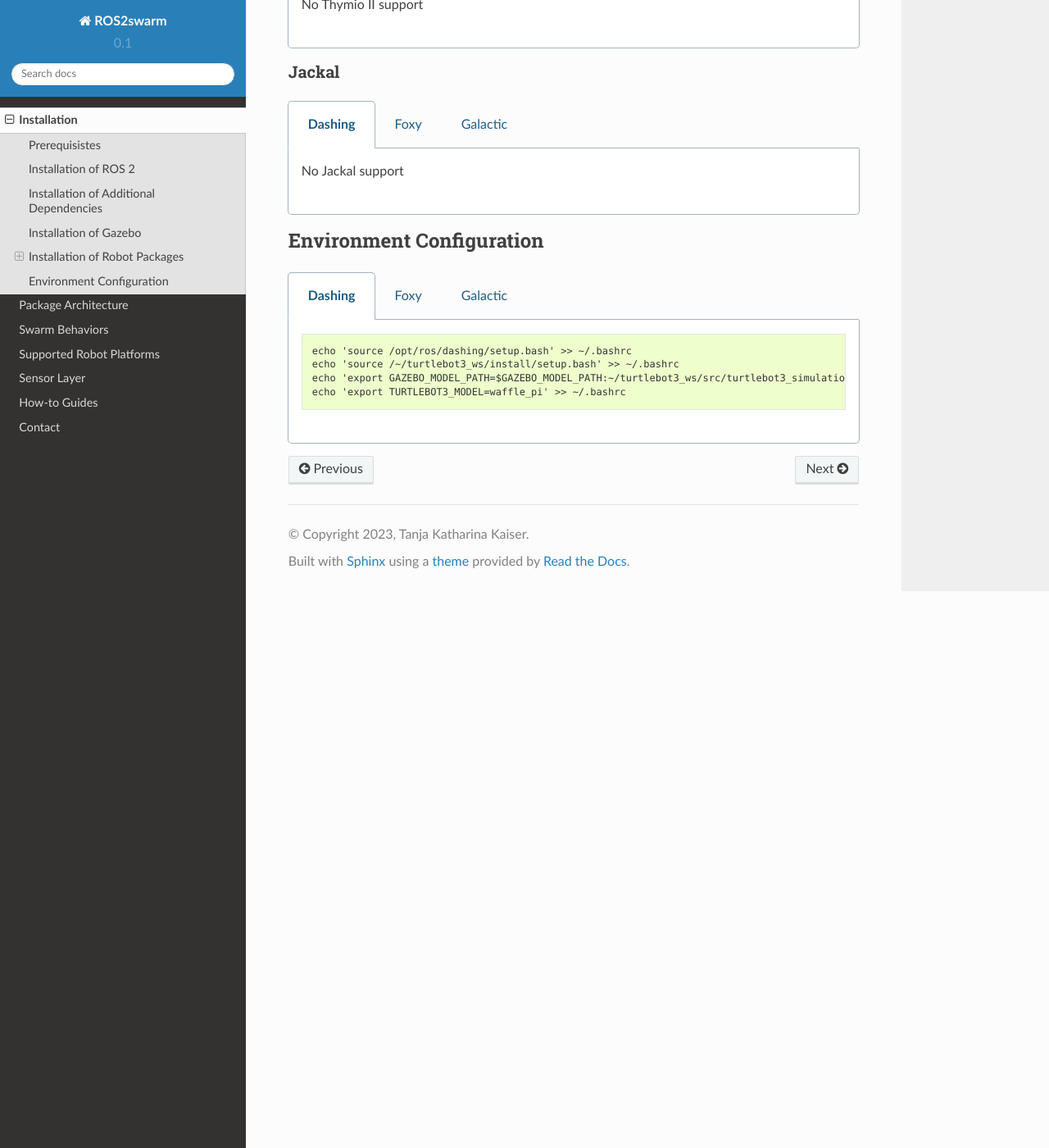
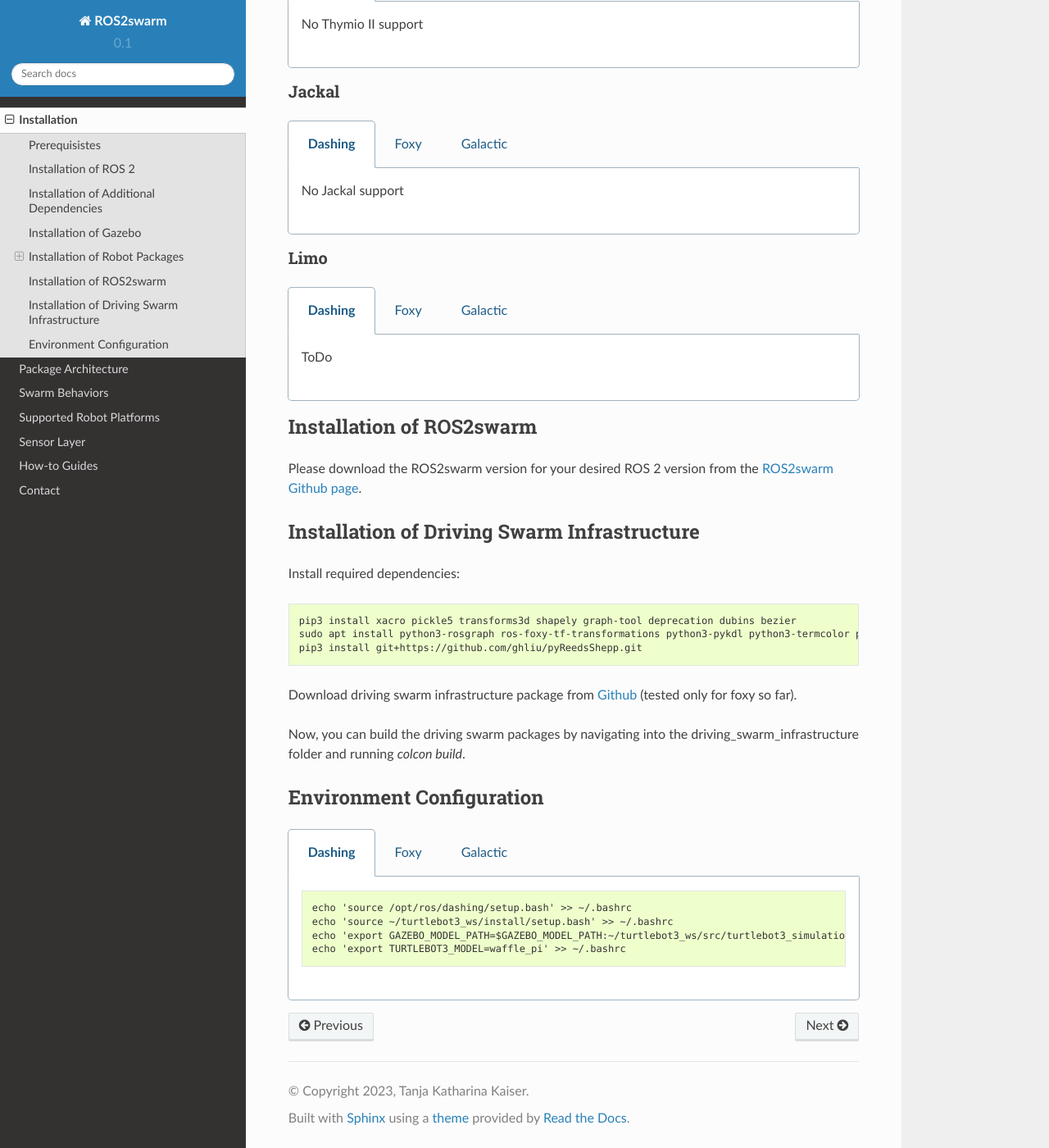
Before and after one commit to ROS2swarm/ROS2swarm_documentation, a Sphinx documentation site: the page built from doc/installation.rst, in a window 1280 px wide and 1400 px high, scrolled down 1950 px. Shown: the whole window at 82% size. Built offline with Sphinx 7.4.7 and the Read the Docs theme 2.0.0, drawn with Linux system fonts in a browser that asks for light colours; some of the changed text lies outside the part shown.

Commit message:
extended installation guide

```diff
--- a/doc/installation.rst
+++ b/doc/installation.rst
@@ -4,8 +4,9 @@ Installation
 This guide is a detailed step by step instruction to install the ROS2swarm package on top of *Ubuntu* for the use with
 
 - the TurtleBot 3
-- the Jackal UGV or
+- the Jackal UGV
 - the Thymio II
+- AgileX Limo
 
 Prerequisistes
 --------------
@@ -30,7 +31,7 @@ Installation of ROS 2
 
 ROS2swarm currently supports ROS 2 Dashing, Foxy, and Galactic.
 
-Please install your desired ROS 2 version (recommended: Galactic) following the official ROS 2 installation guide:
+Please install your desired ROS 2 version (recommended: Foxy) following the official ROS 2 installation guide:
 
 
 .. tabs::
@@ -213,6 +214,47 @@ Jackal
 		No Jackal support
 
 
+Limo
+~~~~~~
+
+.. tabs::
+
+	.. group-tab:: Dashing
+
+		ToDo
+
+	.. group-tab:: Foxy
+
+	 	ToDo
+
+	.. group-tab:: Galactic
+
+		ToDo
+
+
+
+Installation of ROS2swarm
+-------------------------
+
+Please download the ROS2swarm version for your desired ROS 2 version from the `ROS2swarm Github page <https://github.com/ROS2swarm/ROS2swarm>`_.
+
+
+Installation of Driving Swarm Infrastructure
+--------------------------------------------
+
+Install required dependencies:
+
+.. code-block:: console
+
+	pip3 install xacro pickle5 transforms3d shapely graph-tool deprecation dubins bezier
+	sudo apt install python3-rosgraph ros-foxy-tf-transformations python3-pykdl python3-termcolor python3-skimage python3-scipy
+	pip3 install git+https://github.com/ghliu/pyReedsShepp.git
+
+Download driving swarm infrastructure package from `Github <https://github.com/ovgu-FINken/driving_swarm_infrastructure/tree/foxy>`_ (tested only for foxy so far).
+
+Now, you can build the driving swarm packages by navigating into the driving_swarm_infrastructure folder and running `colcon build`.
+
+
 Environment Configuration
 -------------------------
 
@@ -223,7 +265,7 @@ Environment Configuration
 		.. code-block:: console
 
 			echo 'source /opt/ros/dashing/setup.bash' >> ~/.bashrc
-			echo 'source /~/turtlebot3_ws/install/setup.bash' >> ~/.bashrc
+			echo 'source ~/turtlebot3_ws/install/setup.bash' >> ~/.bashrc
 			echo 'export GAZEBO_MODEL_PATH=$GAZEBO_MODEL_PATH:~/turtlebot3_ws/src/turtlebot3_simulations/turtlebot3_gazebo/models:~/turtlebot3_ws/src/thymio_description' >> ~/.bashrc
 			echo 'export TURTLEBOT3_MODEL=waffle_pi' >> ~/.bashrc
 
@@ -232,7 +274,8 @@ Environment Configuration
     	.. code-block:: console
 
 			echo 'source /opt/ros/foxy/setup.bash' >> ~/.bashrc
-			echo 'source /~/turtlebot3_ws/install/setup.bash' >> ~/.bashrc
+			echo 'source ~/turtlebot3_ws/install/setup.bash' >> ~/.bashrc
+			echo 'source ~/driving_swarm_infrastructure/install/setup.bash' >> ~/.bashrc
 			echo 'export GAZEBO_MODEL_PATH=$GAZEBO_MODEL_PATH:~/turtlebot3_ws/src/turtlebot3_simulations/turtlebot3_gazebo/models' >> ~/.bashrc
 			echo 'export TURTLEBOT3_MODEL=waffle_pi' >> ~/.bashrc
 
@@ -241,6 +284,7 @@ Environment Configuration
     	.. code-block:: console
 
 			echo 'source /opt/ros/galactic/setup.bash' >> ~/.bashrc
-			echo 'source /~/turtlebot3_ws/install/setup.bash' >> ~/.bashrc
+			echo 'source ~/turtlebot3_ws/install/setup.bash' >> ~/.bashrc
+			echo 'source ~/driving_swarm_infrastructure/install/setup.bash' >> ~/.bashrc
 			echo 'export GAZEBO_MODEL_PATH=$GAZEBO_MODEL_PATH:~/turtlebot3_ws/src/turtlebot3_simulations/turtlebot3_gazebo/models' >> ~/.bashrc
 			echo 'export TURTLEBOT3_MODEL=waffle_pi' >> ~/.bashrc
```
